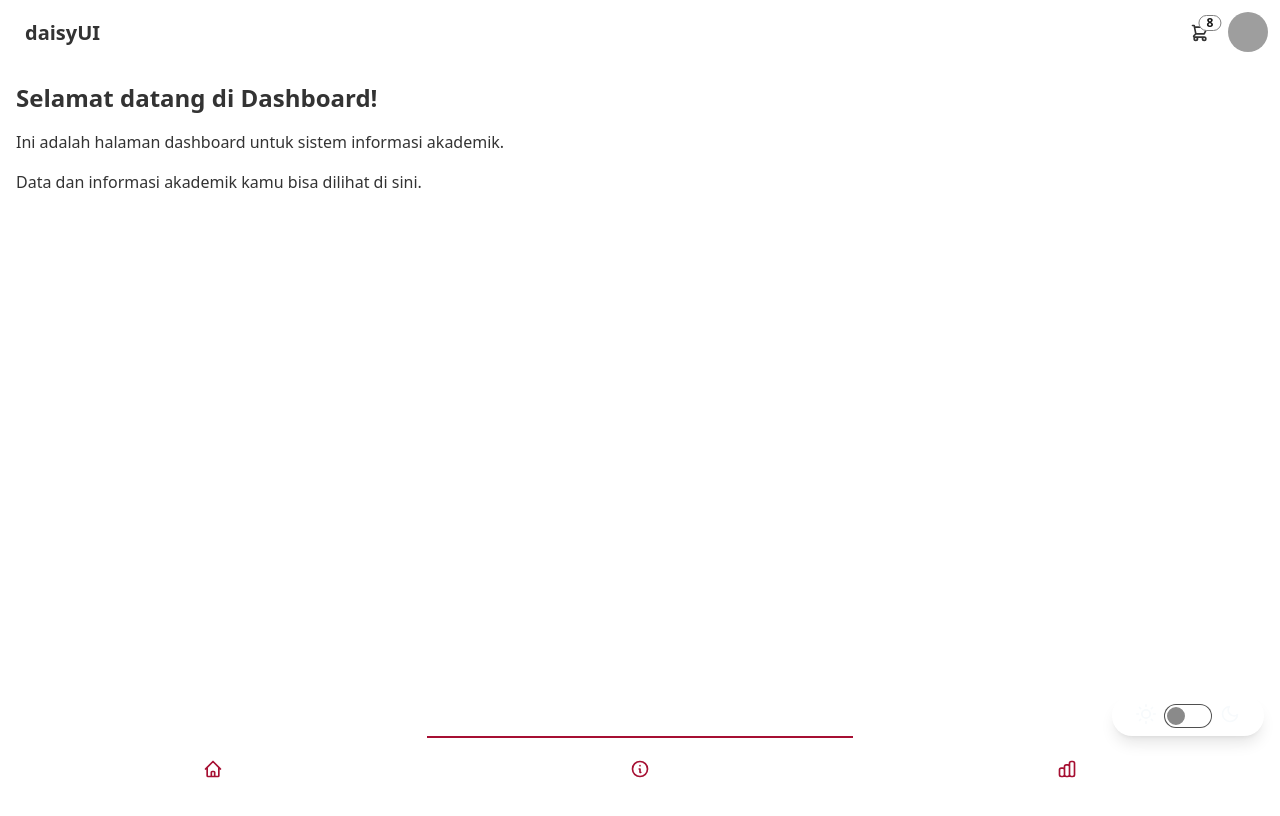
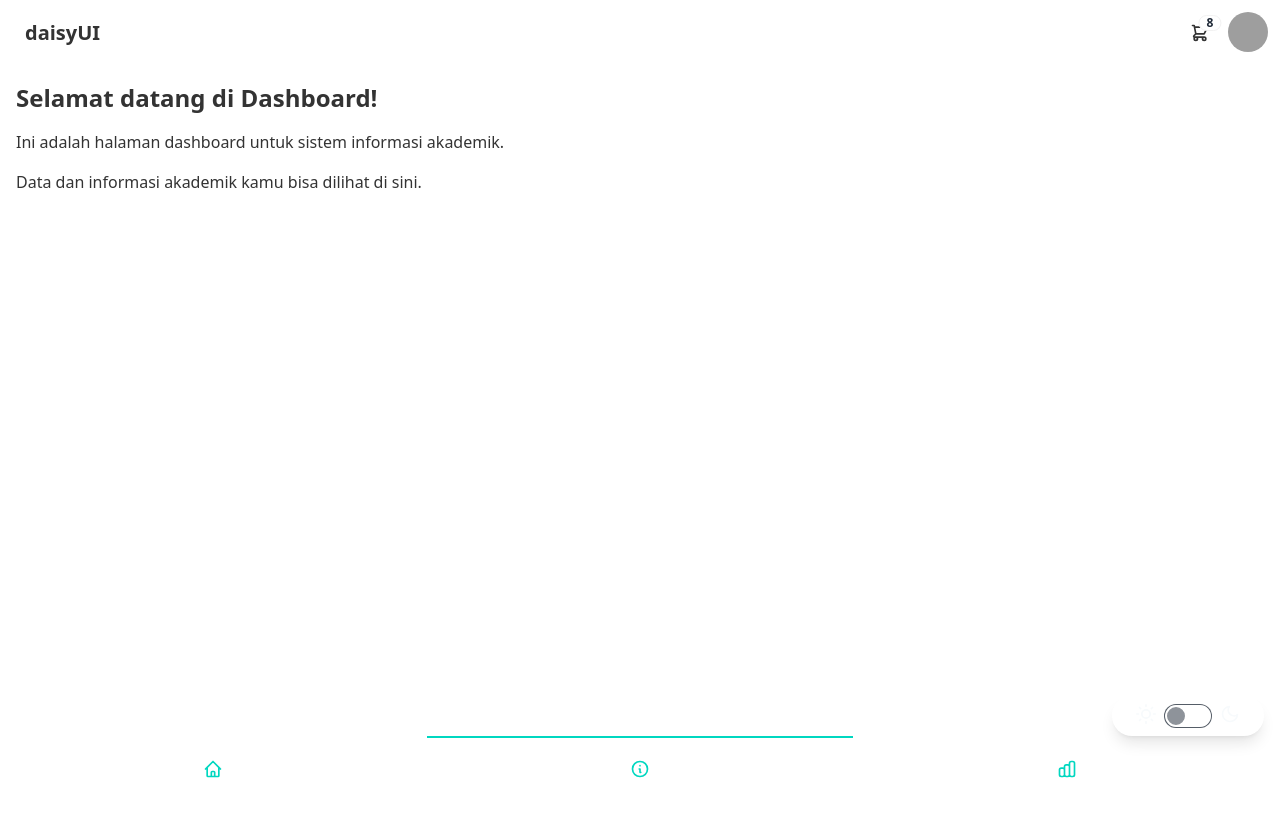
Before and after one commit to RahmatRafiq/vite-x-react-tailwind, a React (Vite) app: page / in a window 1280 px wide. Shown: the top 816 px of the page. Built offline with nearby package versions, Linux system fonts and the light colour scheme; grey boxes are pictures that could not be loaded.

Commit message:
remove custom theme configuration from Tailwind and simplify index.html structure

```diff
--- a/index.html
+++ b/index.html
@@ -1,6 +1,6 @@
 <!doctype html>
 <!-- <html lang="en"> -->
-  <html lang="en" data-theme="customTheme">
+  <html lang="en">
 
   <head>
     <meta charset="UTF-8" />
--- a/tailwind.config.js
+++ b/tailwind.config.js
@@ -26,20 +26,20 @@ export default {
     },
   },
   plugins: [require('daisyui')],
-  daisyui: {
-    themes: [
-      {
-        customTheme: {
-          primary: '#0fa683',
-          secondary: '#380FA6',
-          accent: '#A60F32',
-          neutral: '#7EA60F',
-          'base-100': '#ffffff',  // Light theme base
-          'base-200': '#808080',  // Light theme secondary
-        },
-      },
-      'light',
-      'dark',
-    ],
-  },
+  // daisyui: {
+  //   themes: [
+  //     {
+  //       customTheme: {
+  //         primary: '#0fa683',
+  //         secondary: '#380FA6',
+  //         accent: '#A60F32',
+  //         neutral: '#7EA60F',
+  //         'base-100': '#ffffff',  // Light theme base
+  //         'base-200': '#808080',  // Light theme secondary
+  //       },
+  //     },
+  //     'light',
+  //     'dark',
+  //   ],
+  // },
 };
```
